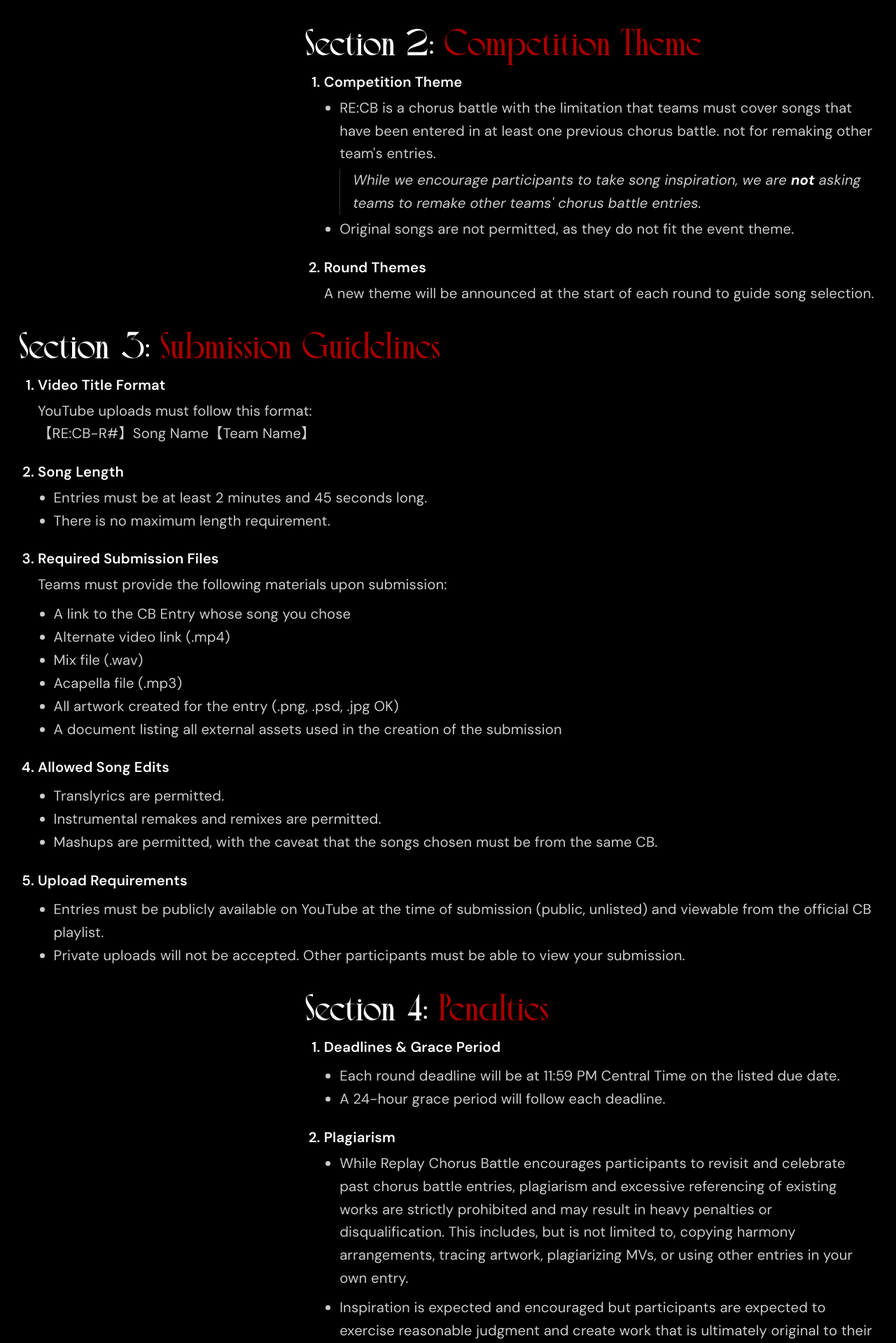
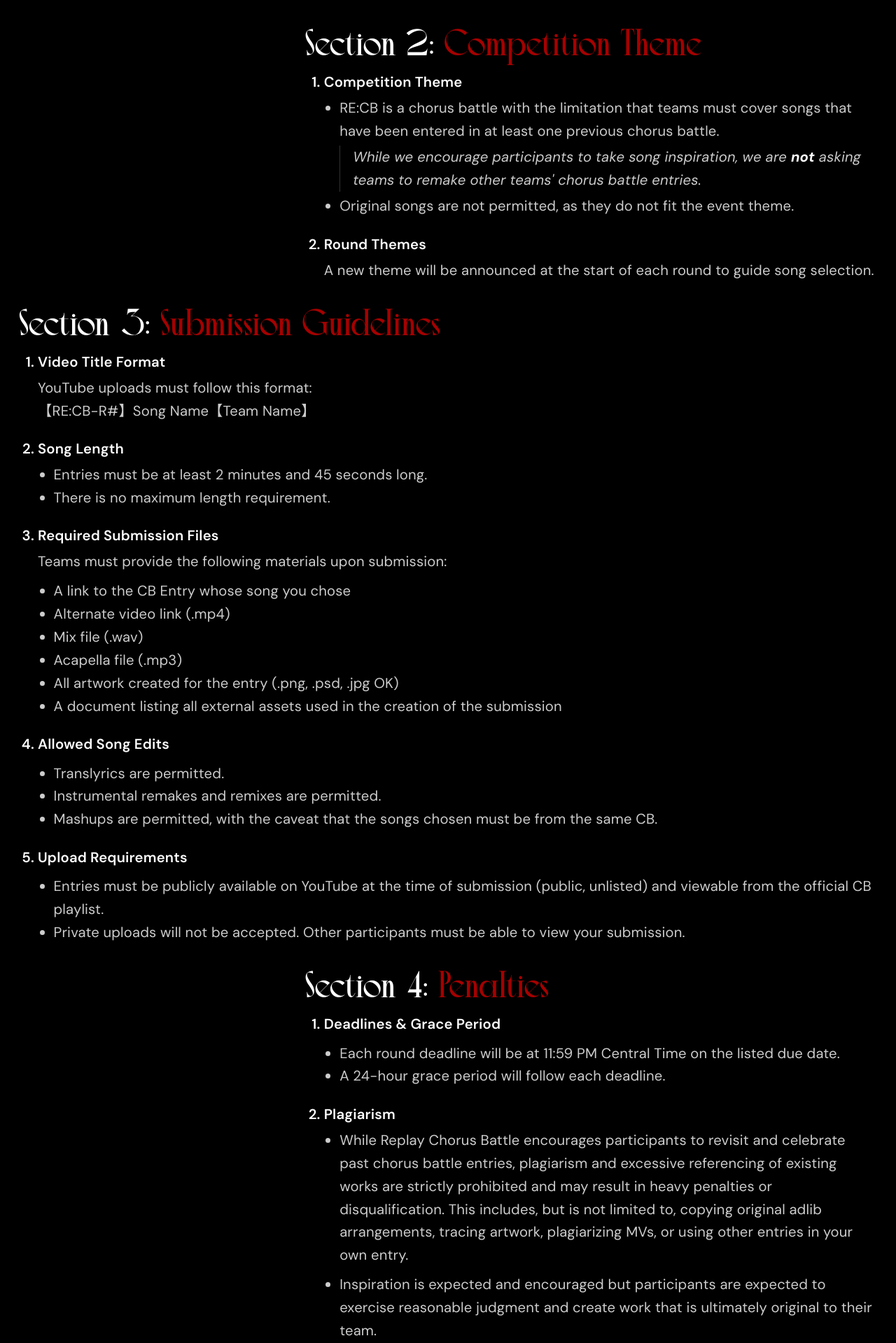
Before and after one commit to replaycb/replaycb, a React (Vite) app: page /#/rules in a window 1280 px wide. Shown: the part 721-2640 px from the top of the page at 70% size. Built offline with nearby package versions, Linux system fonts and the light colour scheme.

Commit message:
Final touches more 2

```diff
--- a/src/pages/Rules.jsx
+++ b/src/pages/Rules.jsx
@@ -123,8 +123,7 @@
                                         RE:CB is a chorus battle with the
                                         limitation that teams must cover songs
                                         that have been entered in at least one
-                                        previous chorus battle. not for remaking
-                                        other team's entries.
+                                        previous chorus battle.
                                     </li>
                                     <p className="pl-4 border-l border-white/20 italic my-1">
                                         While we encourage participants to take
@@ -270,7 +269,7 @@
                                         works are strictly prohibited and may
                                         result in heavy penalties or
                                         disqualification. This includes, but is
-                                        not limited to, copying harmony
+                                        not limited to, copying original adlib
                                         arrangements, tracing artwork,
                                         plagiarizing MVs, or using other entries
                                         in your own entry.
```
